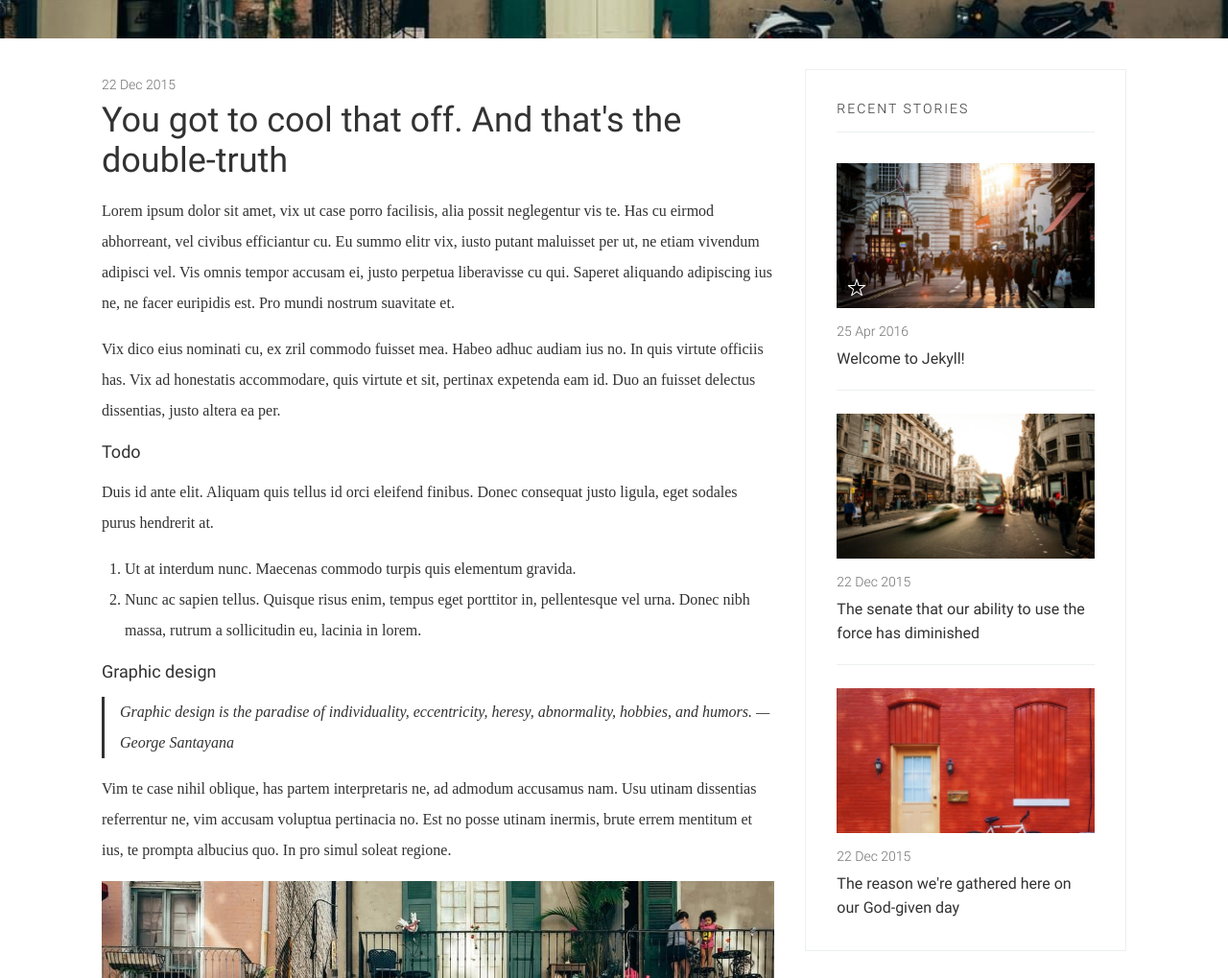
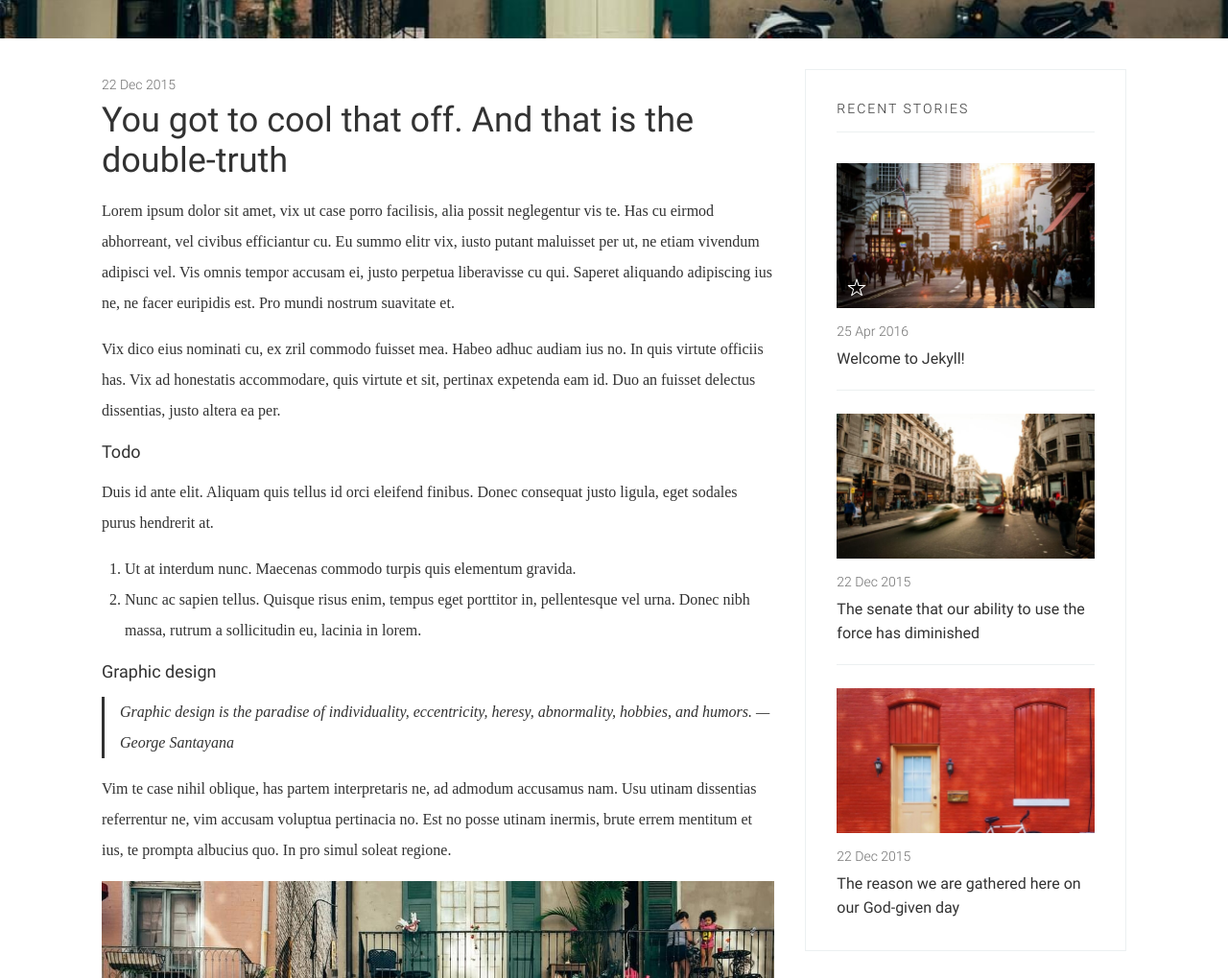
Before and after one commit to biglists/aspire, a Jekyll site: the page built from _posts/2015-12-22-you-got-to-cool-that-shit-off-and-thats-the-double-truth.md, in a window 1280 px wide and 1400 px high, scrolled down 444 px. Shown: the part 156-1175 px from the top of the window at 96% size. Built offline with Jekyll 4.4.1, drawn with Linux system fonts in a browser that asks for light colours; some web fonts are replaced; comment, search, counter and statistics services are not loaded.

Commit message:
remove quotes from posts title

```diff
--- a/_posts/2015-12-22-the-reason-were-gathered-here-on-our-god-given-day.md
+++ b/_posts/2015-12-22-the-reason-were-gathered-here-on-our-god-given-day.md
@@ -1,6 +1,6 @@
 ---
 layout: post
-title: The reason we're gathered here on our God-given day
+title: The reason we are gathered here on our God-given day
 author: ahmad
 tags: [frontpage, jekyll, blog]
 image: '/images/posts/image18.jpg'
--- a/_posts/2015-12-22-you-got-to-cool-that-shit-off-and-thats-the-double-truth.md
+++ b/_posts/2015-12-22-you-got-to-cool-that-shit-off-and-thats-the-double-truth.md
@@ -1,6 +1,6 @@
 ---
 layout: post
-title: You got to cool that off. And that's the double-truth
+title: You got to cool that off. And that is the double-truth
 featured: true
 author: ahmad
 tags: [frontpage, jekyll, blog]
```
Also changed, not shown: _posts/2015-12-2-it-would-be-totally-painless-theyd-just-slip-into-unconsciousness.md (+1 -1 lines), _posts/2015-12-21-how-can-i-trust-a-man-who-wont-eat-a-good-old-fashioned-american.md (+1 -1 lines), _posts/2015-12-21-i-know-cats-whod-take-out-whole-zipcodes-for-that-kind-of-cheese.md (+1 -1 lines), _posts/2015-12-21-it-would-be-totally-painless-theyd-just-slip-into-unconsciousness.md (+1 -1 lines).
